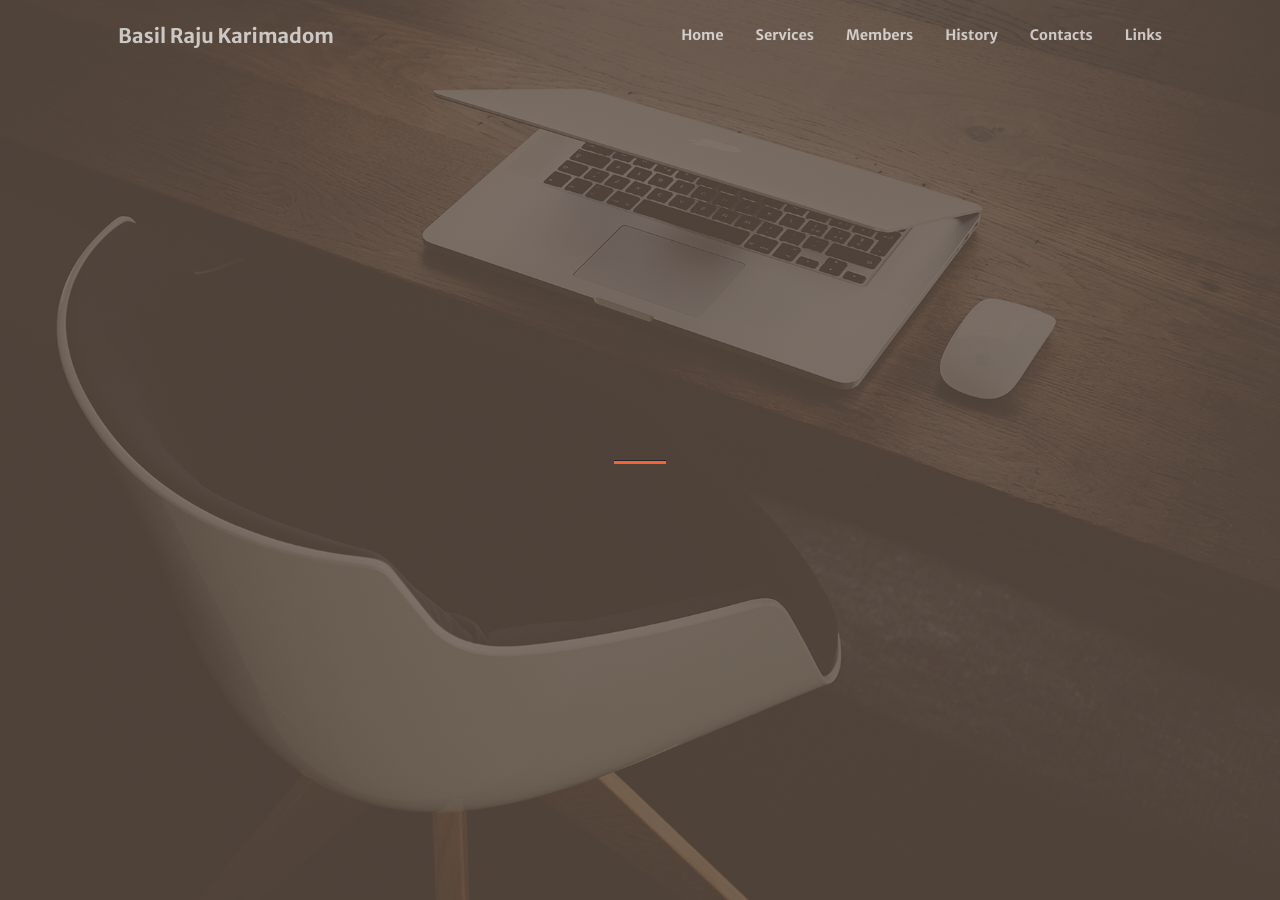
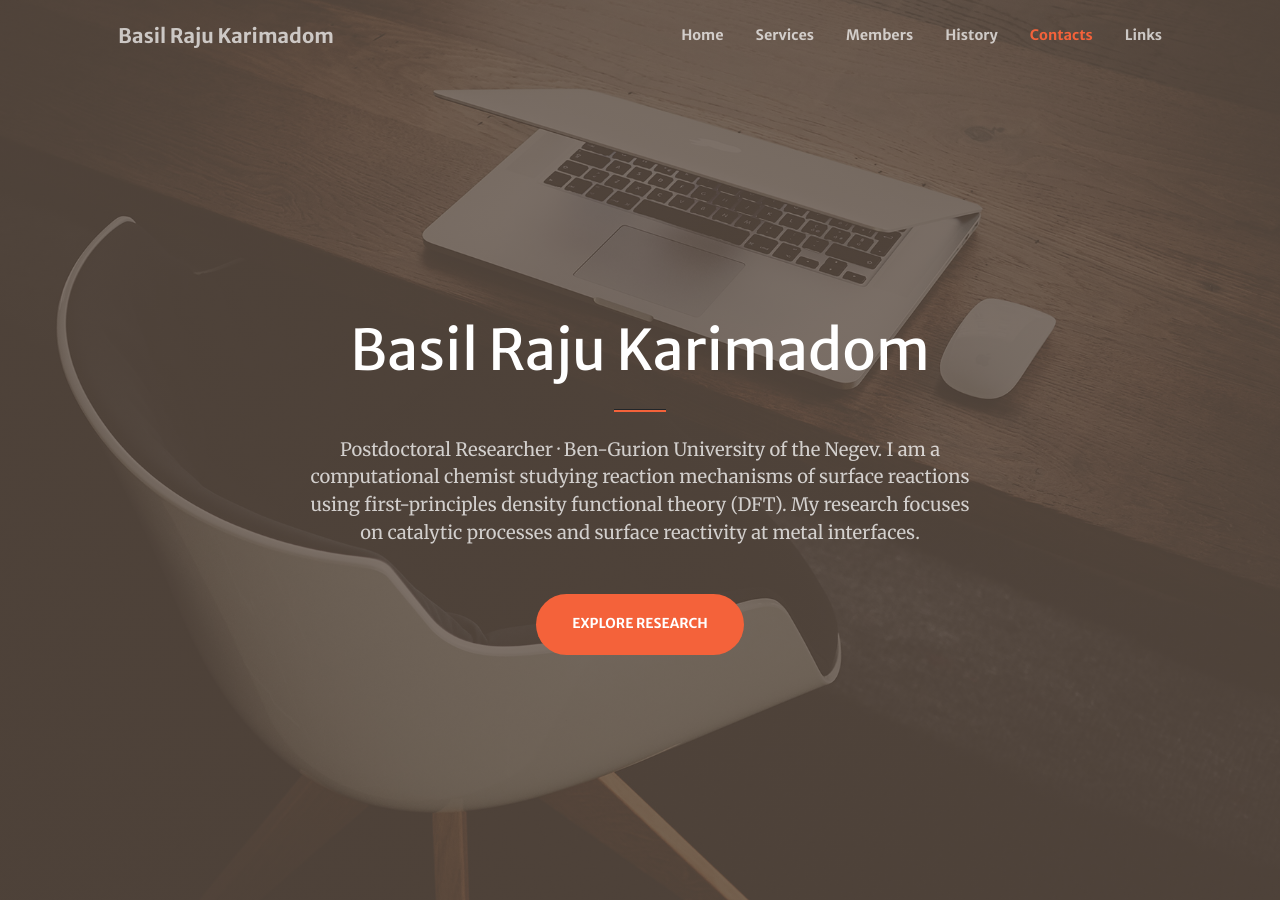
Before and after one commit to basilkarimadom/basilkarimadom.github.io, a Jekyll site: the page built from index.md, in a window 1280 px wide and 900 px high. Built offline with Jekyll 4.4.1, drawn with Linux system fonts in a browser that asks for light colours; our own code applies the rules of GitHub Pages for plain Markdown files; comment, search, counter and statistics services are not loaded; some of the changed text lies outside the part shown.

Commit message:
Update index.md

```diff
--- a/index.md
+++ b/index.md
@@ -1,13 +1,15 @@
 ---
 layout: home
 header:
-  title: Basil Raju Karimadom
+  title: "Basil Raju Karimadom"
   text: >
-  I am a computational chemist studying reaction mechanisms of surface reactions using first-principles density functional theory (DFT).
-  My research focuses on catalytic processes, surface reactivity, and chemically activated reactions at metal–solution interfaces.
-  action: # action button is optional
-    label: Explore Research
-    url: '#about'
+    Postdoctoral Researcher · Ben-Gurion University of the Negev.
+    I am a computational chemist studying reaction mechanisms of surface reactions
+    using first-principles density functional theory (DFT).
+    My research focuses on catalytic processes and surface reactivity at metal interfaces.
+  action:
+    label: "Explore Research"
+    url: "/research/"
 
 
 sections:
```
